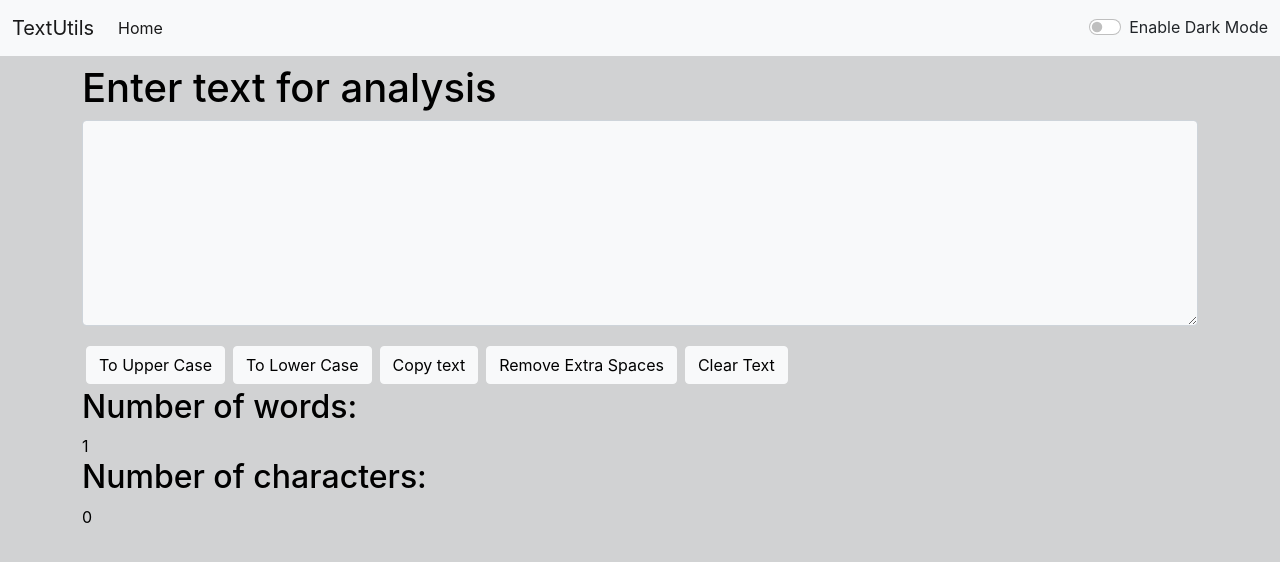
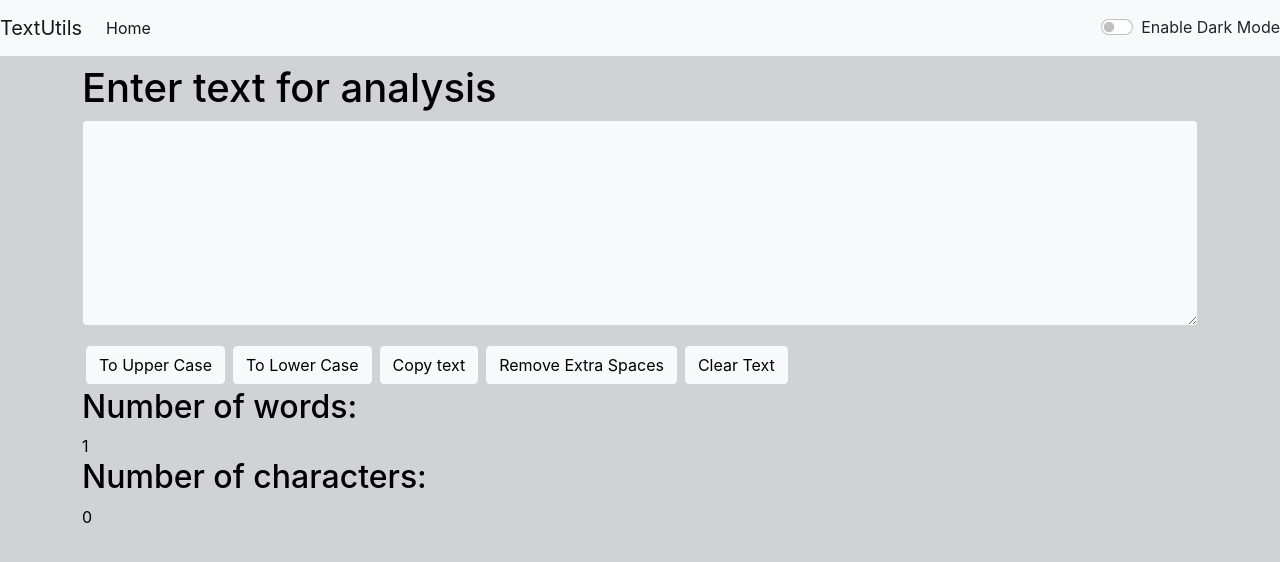
Before and after one commit to TheAlpha27/txtutils-cwh, a React (Create React App) app: page / in a window 1280 px wide. Shown: the top 562 px of the page. Built offline with nearby package versions, Linux system fonts and the light colour scheme.

Commit message:
fixed navbar wrapping issue

```diff
--- a/src/App.js
+++ b/src/App.js
@@ -5,7 +5,7 @@
 import { useState } from 'react'
 import Alert from './Components/Alert';
 // import { BrowserRouter as Router, Switch, Route, Link } from 'react-router-dom'
-
+// router do not work with github pages
 
 
 function App() {
--- a/src/Components/Navbar.js
+++ b/src/Components/Navbar.js
@@ -4,10 +4,10 @@
 
 export default function Navbar(props) {
     return (
+        <>
             <nav className={`navbar navbar-expand-lg navbar-${props.mode} bg-${props.mode}`}>
-            <div className="container-fluid">
                     <a className="navbar-brand" href="#">{props.title}</a>
-                <button className="navbar-toggler" type="button" data-bs-toggle="collapse" data-bs-target="/navbarSupportedContent" aria-controls="navbarSupportedContent" aria-expanded="false" aria-label="Toggle navigation">
+                    <button className="navbar-toggler" type="button" data-bs-toggle="collapse" data-bs-target="#navbarSupportedContent" aria-controls="navbarSupportedContent" aria-expanded="false" aria-label="Toggle navigation">
                         <span className="navbar-toggler-icon"></span>
                     </button>
                     <div className="collapse navbar-collapse" id="navbarSupportedContent">
@@ -15,21 +15,17 @@
                             <li className="nav-item">
                                 <a className="nav-link active" aria-current="page" href="#">Home</a>
                             </li>
-                        {/* <li className="nav-item">
-                            <Link className="nav-link" to="/about">{props.aboutText}</Link>
-                        </li> */}
+                            <li className="nav-item">
+                                <a className="nav-link" href="#">{props.aboutText}</a>
+                            </li>
                         </ul>
-                    {/* <form className="d-flex">
-                        <input className="form-control me-2" type="search" placeholder="Search" aria-label="Search" />
-                        <button className="btn btn-outline-success" type="submit">Search</button>
-                    </form> */}
                         <div className="form-check form-switch">
                             <input className="form-check-input" type="checkbox" onClick={props.toggleMode} id="flexSwitchCheckDefault" />
-                        <label className={`form-check-label text-${props.mode==='light'?'dark':'light'}`} htmlFor="flexSwitchCheckDefault">Enable Dark Mode</label>
-                    </div>
+                            <label className={`form-check-label text-${props.mode === 'light' ? 'dark' : 'light'}`} htmlFor="flexSwitchCheckDefault">Enable Dark Mode</label>
                         </div>
                     </div>
             </nav>
+        </>
     )
 }
 
```
Lines whose indentation alone changed are shown as unchanged.
